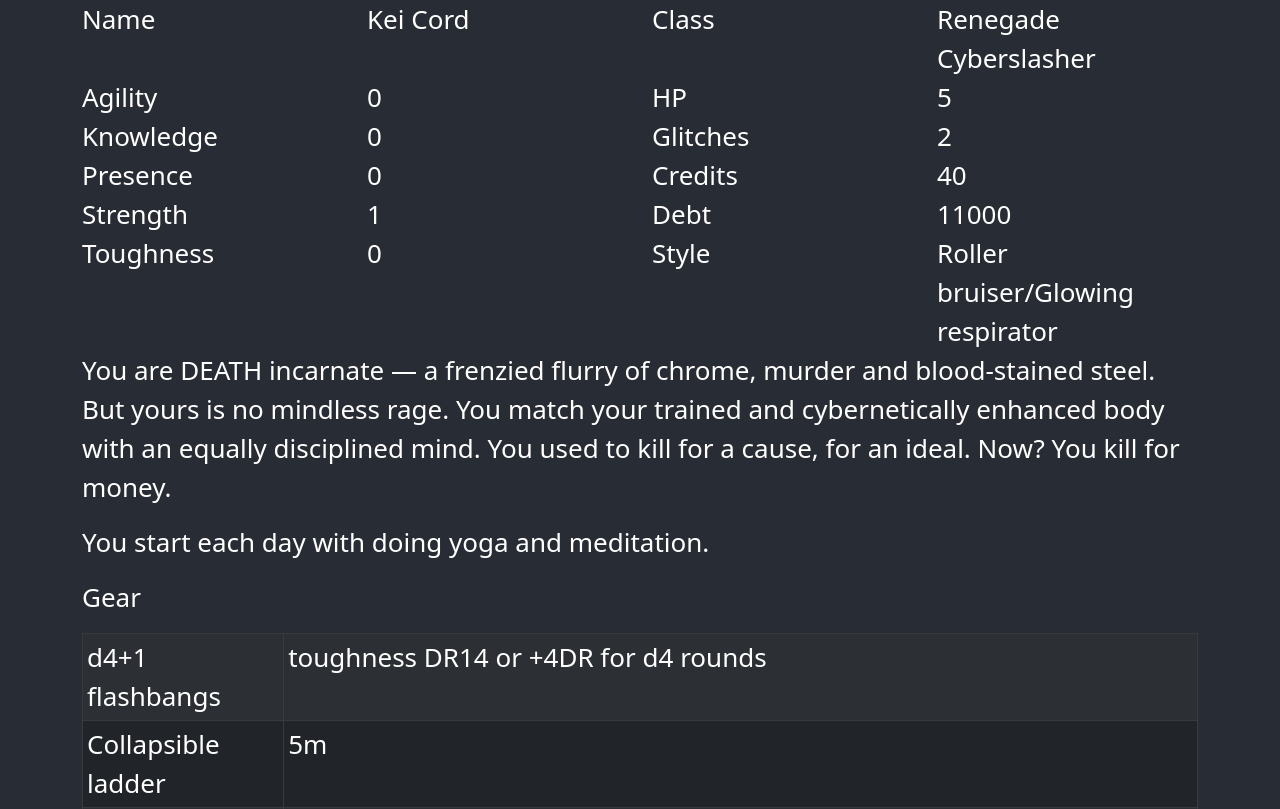
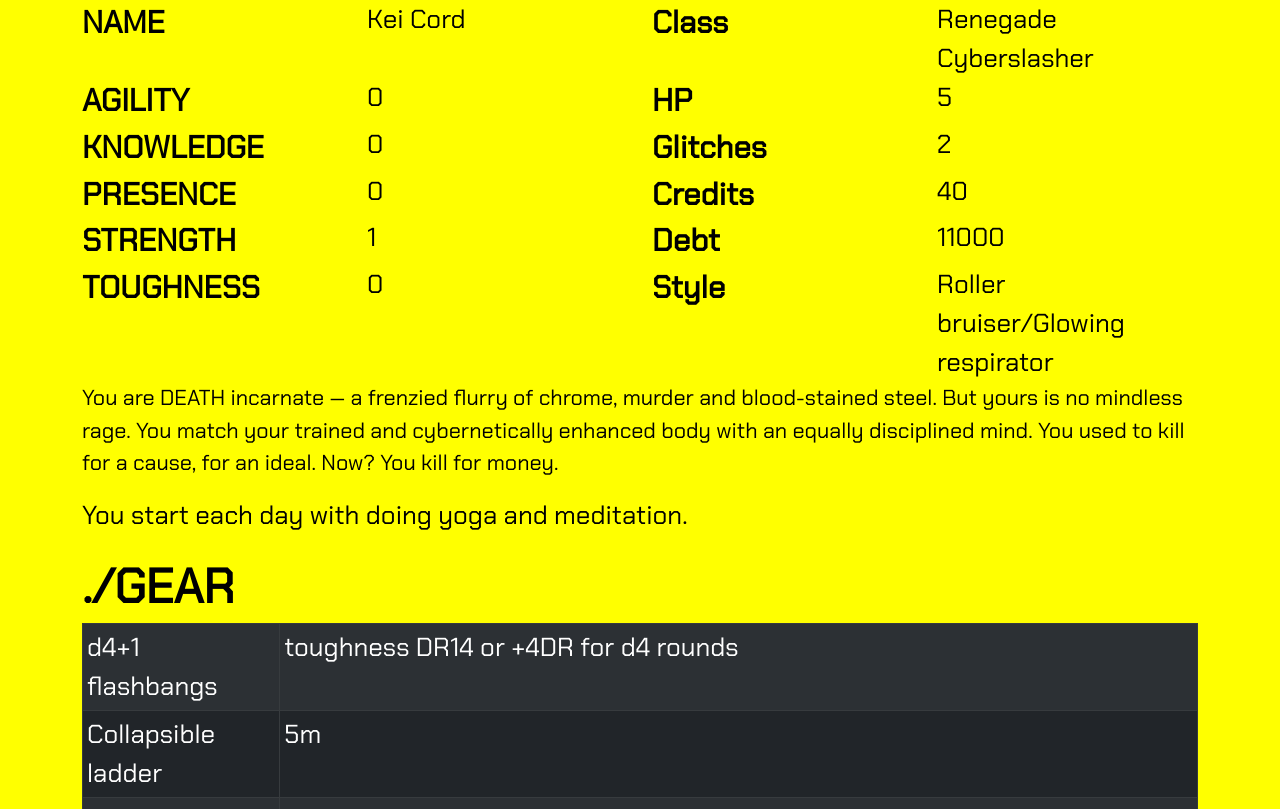
Before and after one commit to gnarg/choom, a React (Create React App) app: page / in a window 1280 px wide. Shown: the top 809 px of the page. Built offline with nearby package versions, Linux system fonts and the light colour scheme.

Commit message:
styles for days

```diff
--- a/package.json
+++ b/package.json
@@ -3,6 +3,7 @@
   "version": "0.1.0",
   "private": true,
   "dependencies": {
+    "@fontsource/chakra-petch": "^4.5.8",
     "bootstrap": "^5.2.1",
     "react": "^18.2.0",
     "react-bootstrap": "^2.5.0",
@@ -36,13 +37,13 @@
     ]
   },
   "devDependencies": {
-    "@types/react-bootstrap": "^0.32.30",
     "@testing-library/jest-dom": "^5.16.5",
     "@testing-library/react": "^13.4.0",
     "@testing-library/user-event": "^13.5.0",
     "@types/jest": "^27.5.2",
     "@types/node": "^16.11.59",
     "@types/react": "^18.0.20",
+    "@types/react-bootstrap": "^0.32.30",
     "@types/react-dom": "^18.0.6"
   }
 }
--- a/src/App.css
+++ b/src/App.css
@@ -1,5 +1,7 @@
 .App {
   text-align: left;
+  font-family: "Chakra Petch";
+  background-color: yellow;
 }
 
 .App-logo {
@@ -14,25 +16,21 @@
 }
 
 .App-header {
-  background-color: #282c34;
+  /* background-color: #282c34; */
   min-height: 100vh;
   display: flex;
   flex-direction: column;
   align-items: center;
   justify-content: center;
   font-size: calc(10px + 2vmin);
-  color: white;
+  color: black;
 }
 
 .App-link {
   color: #61dafb;
 }
 
-@keyframes App-logo-spin {
-  from {
-    transform: rotate(0deg);
-  }
-  to {
-    transform: rotate(360deg);
-  }
+.label {
+  font-size: larger;
+  font-weight: bold;
 }
--- a/src/App.tsx
+++ b/src/App.tsx
@@ -1,4 +1,5 @@
 // import React, { useState, useEffect } from 'react';
+import "@fontsource/chakra-petch";
 import './App.css';
 import 'bootstrap/dist/css/bootstrap.min.css';
 import Container from 'react-bootstrap/Container';
@@ -18,7 +19,7 @@ function GearTable(props: {name: string, values: TableValue[]} ) {
   if (props.values.length > 0) {
     return (
       <Container>
-      <p>{props.name}</p>
+      <b style={{ fontSize: "xxx-large"}}>{props.name}</b>
       <Table striped bordered variant="dark" size="sm">
         <tbody>
         {
@@ -61,21 +62,21 @@ function App() {
     <div className="App">
       <header className="App-header">
       <Container>
-        <Row><Col>Name</Col><Col>{character.name}</Col><Col>Class</Col><Col>{character.klass}</Col></Row>
-        <Row><Col>Agility</Col><Col>{character.agility}</Col><Col>HP</Col><Col>{character.hp < 4 ? 4 : character.hp}</Col></Row>
-        <Row><Col>Knowledge</Col><Col>{character.knowledge}</Col><Col>Glitches</Col><Col>{character.glitches}</Col></Row>
-        <Row><Col>Presence</Col><Col>{character.presence}</Col><Col>Credits</Col><Col>{character.credits}</Col></Row>
-        <Row><Col>Strength</Col><Col>{character.strength}</Col><Col>Debt</Col><Col>{character.debt}</Col></Row>
-        <Row><Col>Toughness</Col><Col>{character.toughness}</Col><Col>Style</Col><Col>{character.style}{character.feature}</Col></Row>
-        <p>{character.description}</p>
+        <Row><Col className="label">NAME</Col><Col>{character.name}</Col><Col className="label">Class</Col><Col>{character.klass}</Col></Row>
+        <Row><Col className="label">AGILITY</Col><Col>{character.agility}</Col><Col className="label">HP</Col><Col>{character.hp < 4 ? 4 : character.hp}</Col></Row>
+        <Row><Col className="label">KNOWLEDGE</Col><Col>{character.knowledge}</Col><Col className="label">Glitches</Col><Col>{character.glitches}</Col></Row>
+        <Row><Col className="label">PRESENCE</Col><Col>{character.presence}</Col><Col className="label">Credits</Col><Col>{character.credits}</Col></Row>
+        <Row><Col className="label">STRENGTH</Col><Col>{character.strength}</Col><Col className="label">Debt</Col><Col>{character.debt}</Col></Row>
+        <Row><Col className="label">TOUGHNESS</Col><Col>{character.toughness}</Col><Col className="label">Style</Col><Col>{character.style}{character.feature}</Col></Row>
+        <p style={{fontSize: 'smaller'}}>{character.description}</p>
         <p>{character.flavor}</p>
       </Container>
       <Specialty specialty={character.equipment('specialty')[0]} />
-      <GearTable name='Gear' values={character.equipment('gear')} />
-      <GearTable name='CyberTech' values={character.equipment('cybertech')} />
-      <GearTable name='Nano-Powers' values={character.equipment('nano')} />
-      <GearTable name='Infestations' values={character.equipment('infestation')} />
-      <GearTable name='Apps' values={character.equipment('app')} />
+      <GearTable name='./GEAR' values={character.equipment('gear')} />
+      <GearTable name='./CYBERTECH' values={character.equipment('cybertech')} />
+      <GearTable name='./NANOS' values={character.equipment('nano')} />
+      <GearTable name='./INFESTATIONS' values={character.equipment('infestation')} />
+      <GearTable name='./APPS' values={character.equipment('app')} />
       </header>
 
     </div>
```
Also changed, not shown: 1 other file (tests, documents, lock files or other folders).
